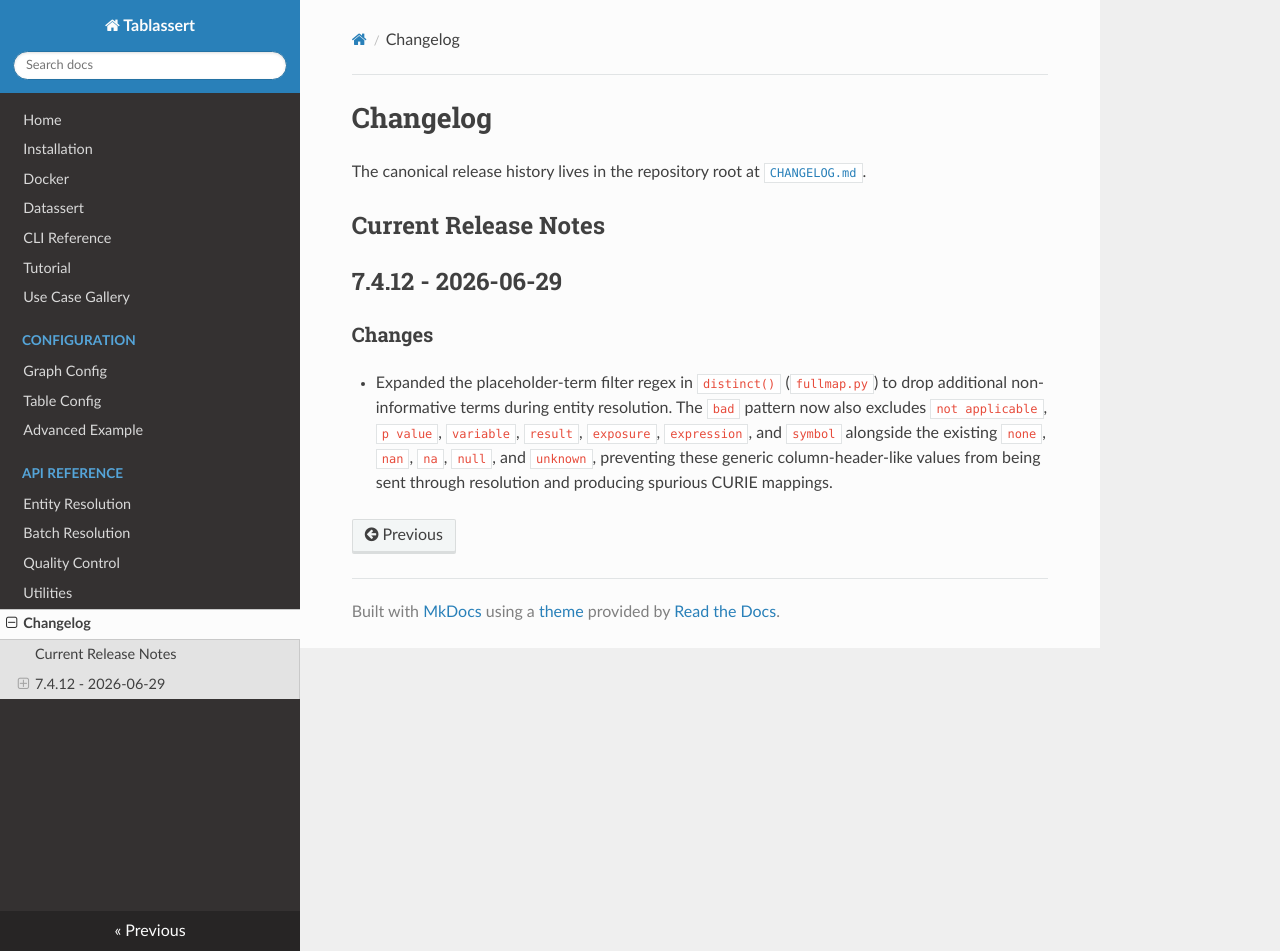
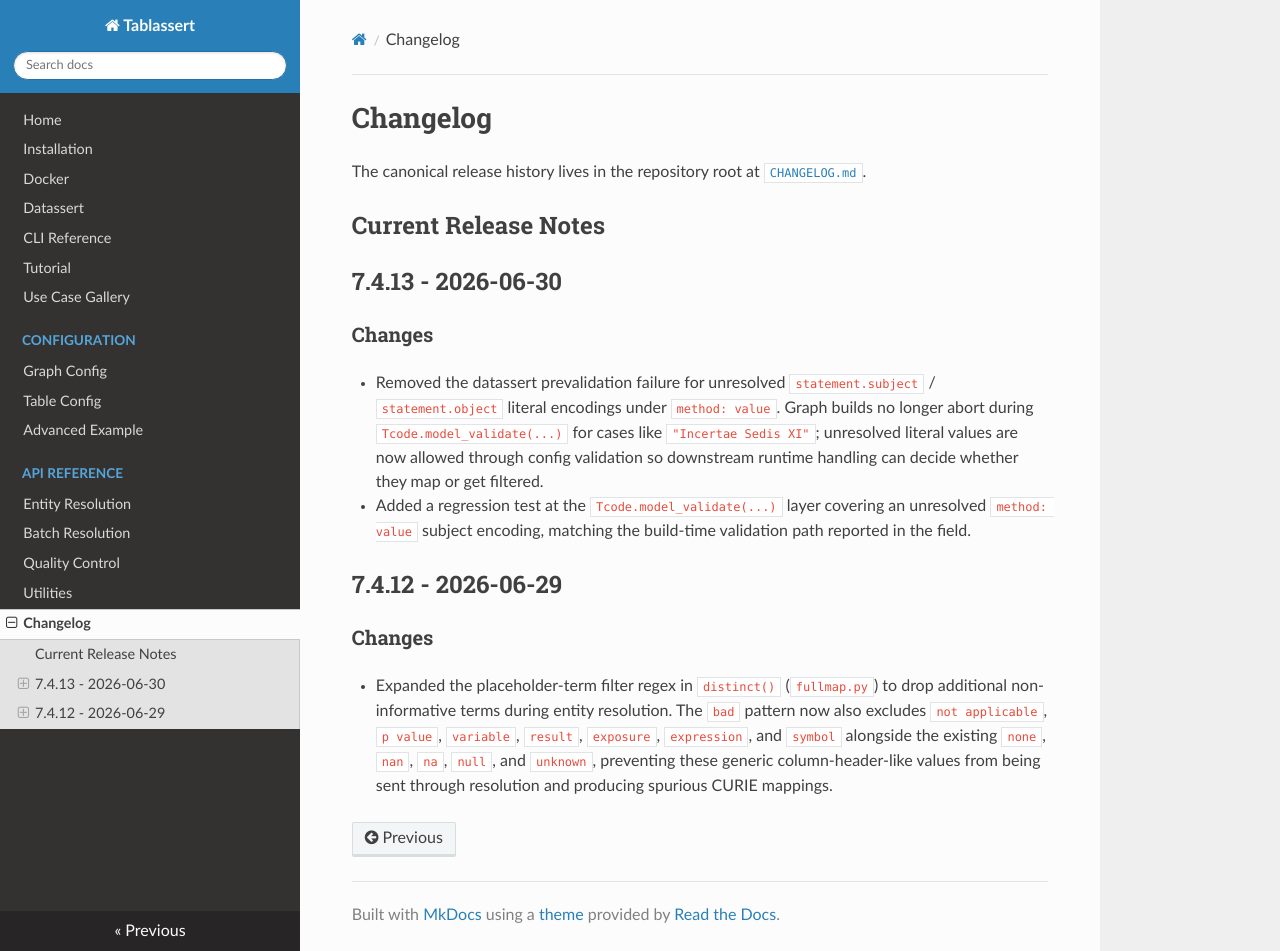
Before and after one commit to SkyeAv/Tablassert3.0.0, an MkDocs documentation site: the page built from docs/changelog.md, in a window 1280 px wide and 951 px high. Built offline with MkDocs 1.6.1, drawn with Linux system fonts in a browser that asks for light colours; nearby versions of some CDN libraries.

Commit message:
fix: added a regression test for the value validator

```diff
--- a/docs/changelog.md
+++ b/docs/changelog.md
@@ -4,6 +4,13 @@ The canonical release history lives in the repository root at [`CHANGELOG.md`](h
 
 ## Current Release Notes
 
+## 7.4.13 - 2026-06-30
+
+### Changes
+
+- Removed the datassert prevalidation failure for unresolved `statement.subject` / `statement.object` literal encodings under `method: value`. Graph builds no longer abort during `Tcode.model_validate(...)` for cases like `"Incertae Sedis XI"`; unresolved literal values are now allowed through config validation so downstream runtime handling can decide whether they map or get filtered.
+- Added a regression test at the `Tcode.model_validate(...)` layer covering an unresolved `method: value` subject encoding, matching the build-time validation path reported in the field.
+
 ## 7.4.12 - 2026-06-29
 
 ### Changes
```
Also changed, not shown: CHANGELOG.md (+6 -0 lines), 2 other files.
